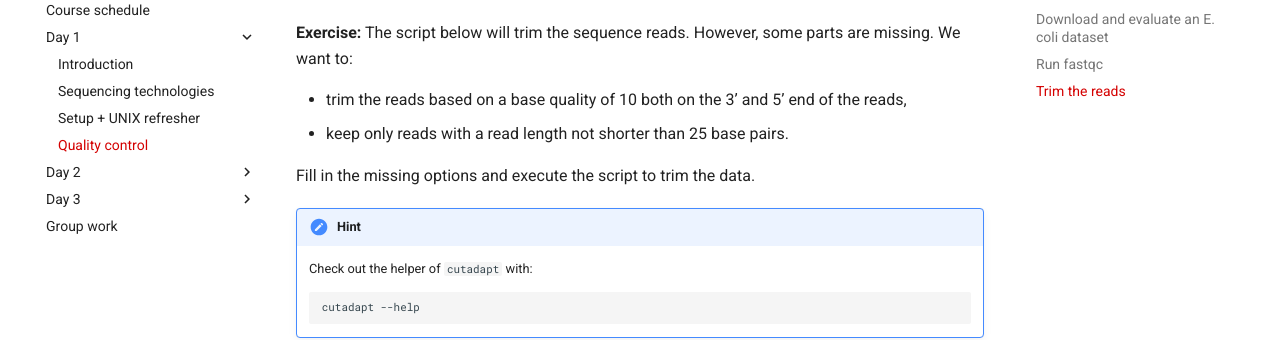
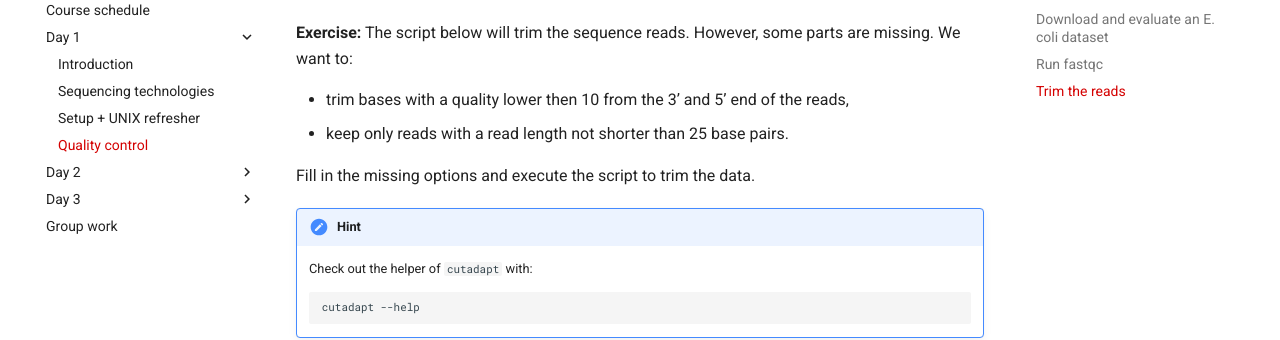
Before and after one commit to sib-swiss/NGS-introduction-training, an MkDocs documentation site: the page built from docs/day1/quality_control.md, in a window 1280 px wide and 900 px high, scrolled down 2340 px. Shown: the part 170-510 px from the top of the window. Built offline with MkDocs 1.6.1 and Material for MkDocs 9.7.7, drawn with Linux system fonts in a browser that asks for light colours; comment, search, counter and statistics services are not loaded; the version menu is left out.

Commit message:
changed wording

```diff
--- a/docs/day1/quality_control.md
+++ b/docs/day1/quality_control.md
@@ -113,7 +113,7 @@ We will use [cutadapt](https://cutadapt.readthedocs.io/en/stable/index.html) for
 
 **Exercise:** The script below will trim the sequence reads. However, some parts are missing. We want to:
 
-* trim the reads based on a base quality of 10 both on the 3' and 5' end of the reads,
+* trim bases with a quality lower then 10 from the 3' and 5' end of the reads,
 * keep only reads with a read length not shorter than 25 base pairs.
 
 Fill in the missing options and execute the script to trim the data.
```
